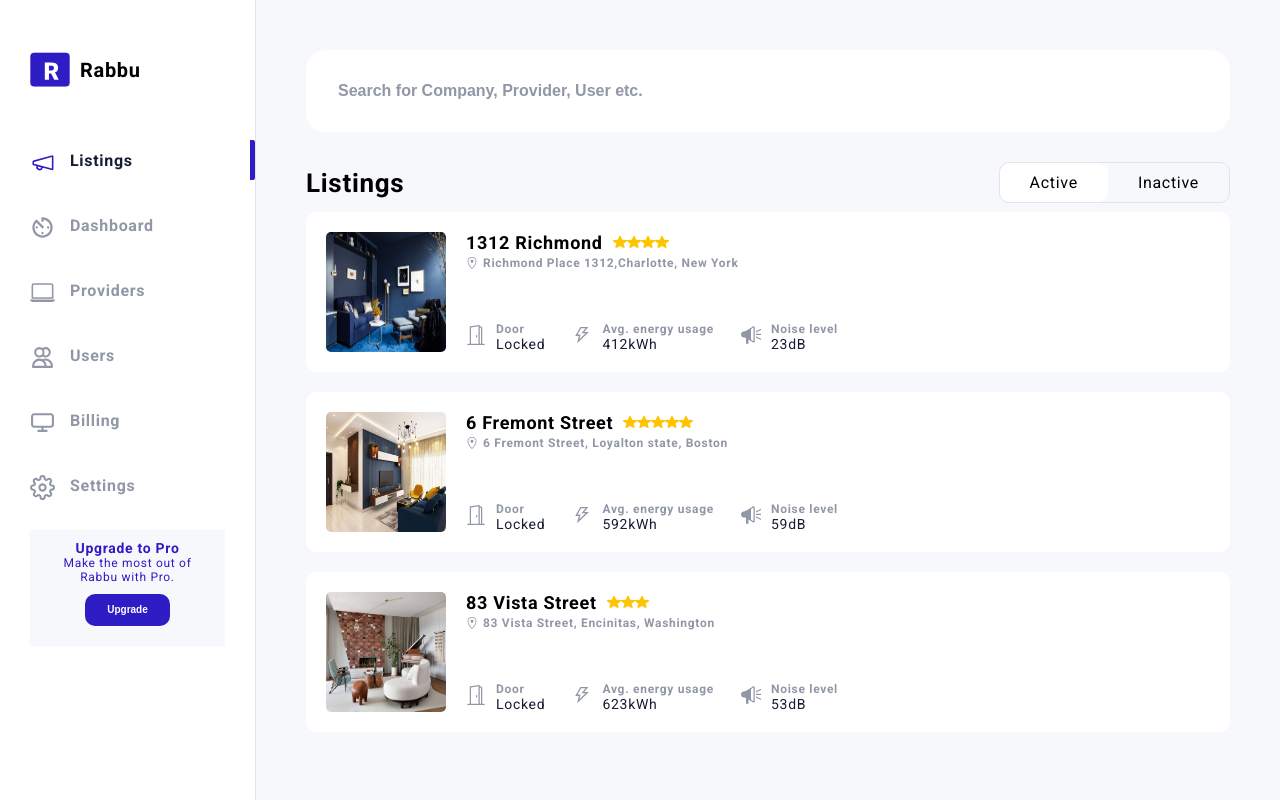
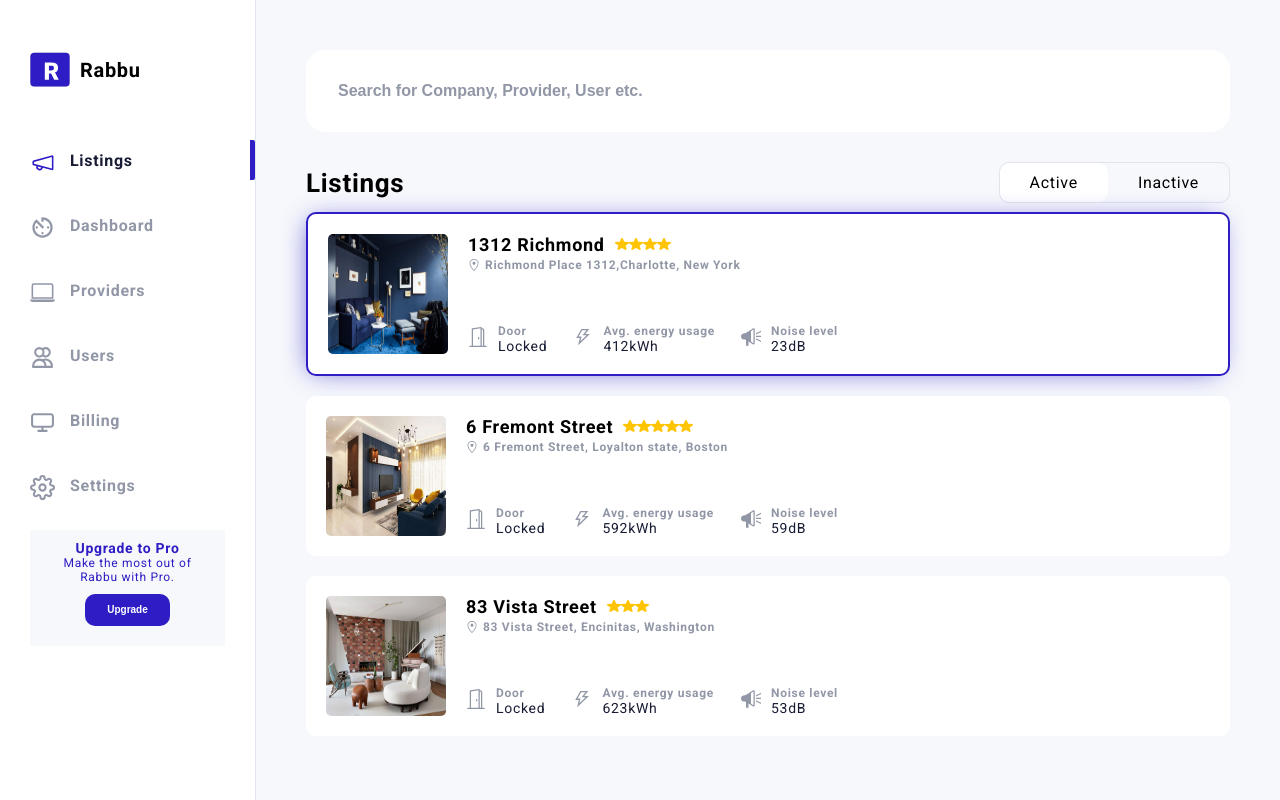
Before and after one commit to JocheAttah/interviewzst, a React (Create React App) app: page / in a window 1280 px wide. In both pictures the pointer is over the element 768 px from the left and 292 px from the top of the page. Built offline with nearby package versions, Linux system fonts and the light colour scheme.

Commit message:
added boder and box shadow to listing

```diff
--- a/src/pages/listing/listing.scss
+++ b/src/pages/listing/listing.scss
@@ -47,6 +47,14 @@
     background-color: var(--bg-white);
     margin-bottom: 2rem;
     border-radius: 1rem;
+    cursor: pointer;
+
+    &:hover {
+      border: 2px solid var(--main-color);
+      box-shadow: -4px 2px 27px -8px rgba(46, 28, 196, 0.75);
+      -webkit-box-shadow: -4px 2px 27px -8px rgba(46, 28, 196, 0.75);
+      -moz-box-shadow: -4px 2px 27px -8px rgba(46, 28, 196, 0.75);
+    }
   }
   &__imageContainer {
     width: 12rem;
@@ -108,7 +116,7 @@
     font-weight: 700;
     color: var(--txt-light);
   }
-  &__value{
+  &__value {
     font-size: 1.4rem;
     font-weight: 400;
     color: var(--txt-color);
```
